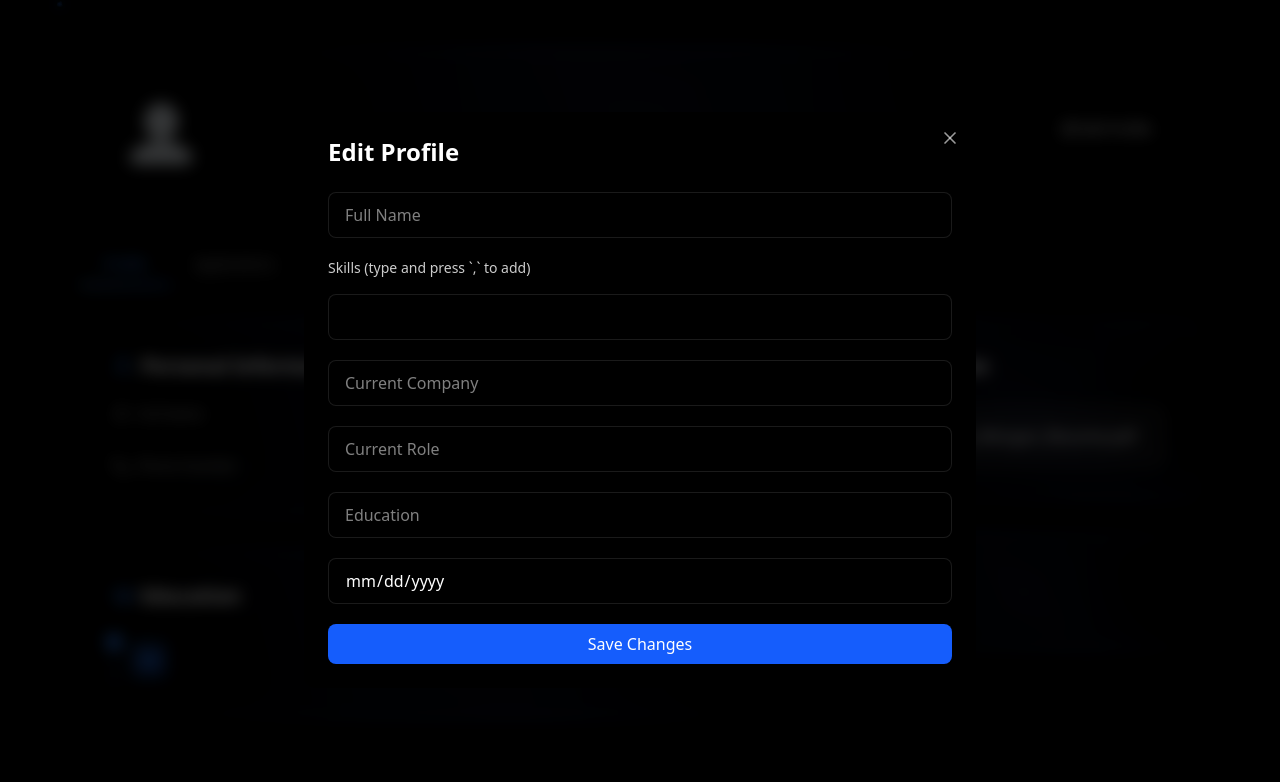
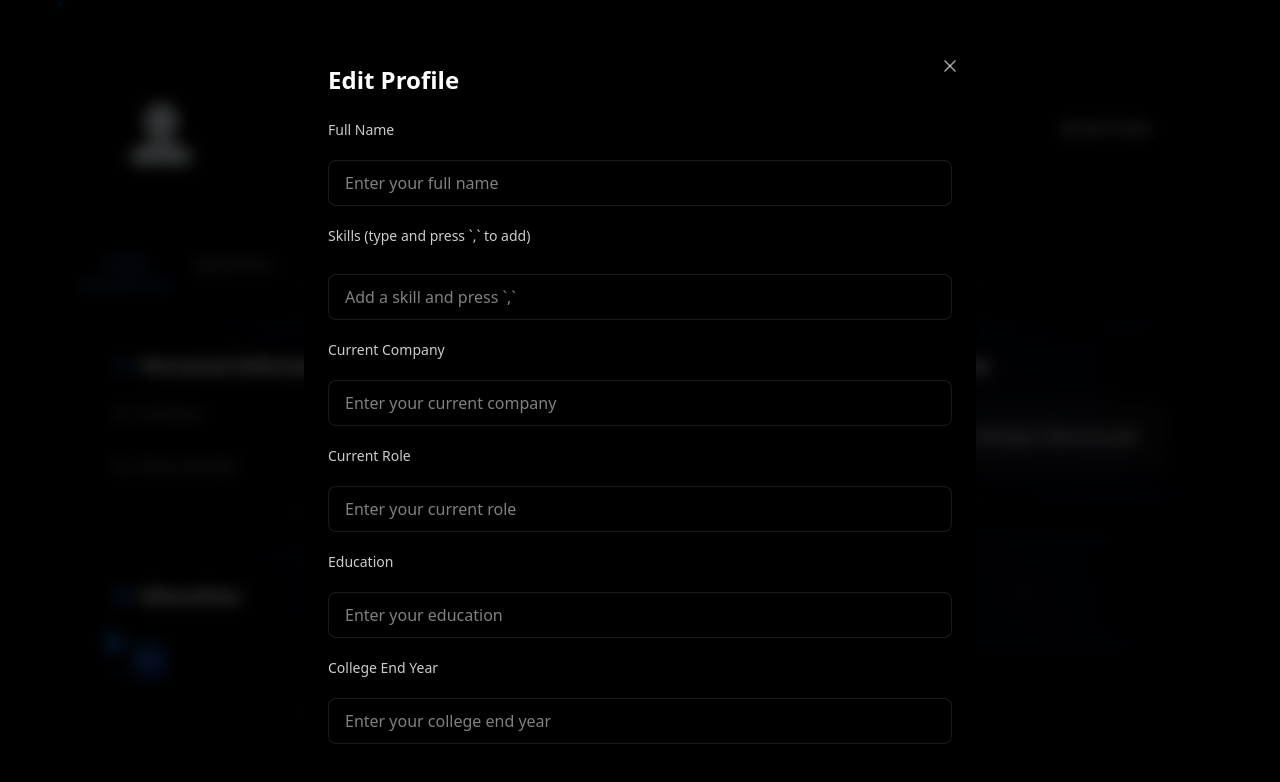
Before and after one commit to GauRav-sINGh123/NextGig, a React (Vite) app in the folder frontend/: page /profile in a window 1280 px wide. Both pictures are taken after a click on the button "Edit Profile". Shown: the top 782 px of the page. Built offline with nearby package versions, Linux system fonts and the light colour scheme.

Commit message:
Date Input Issue Fixed

```diff
--- a/frontend/src/components/ProfileEditModal.tsx
+++ b/frontend/src/components/ProfileEditModal.tsx
@@ -26,10 +26,8 @@
     college: "",
     collegeEndDate: "",
     currentRole: "",
-    profilePhoto: "",
   });
 
-  // const [previewImage, setPreviewImage] = useState<string | null>(null);
   const [skillInput, setSkillInput] = useState("");
 
   useEffect(() => {
@@ -40,12 +38,11 @@
         currentCompany: user.profile?.currentCompany || "",
         education: user.profile?.education || "",
         college: user.profile?.college || "",
-        collegeEndDate: user.profile?.collegeEndDate || "",
+        collegeEndDate: user.profile?.collegeEndDate
+          ? new Date(user.profile?.collegeEndDate).toISOString().split("T")[0]
+          : "",
         currentRole: user.profile?.currentRole || "",
-        profilePhoto: user.profile?.profilePhoto || "",
       });
-
-      // setPreviewImage(user.profile?.profilePhoto || null);
     }
   }, [user, isOpen]);
 
@@ -53,16 +50,17 @@
     e: React.ChangeEvent<HTMLInputElement | HTMLTextAreaElement>
   ) => {
     const { name, value } = e.target;
-    setFormData((prev) => ({ ...prev, [name]: value }));
+    setFormData((prev) => ({
+      ...prev,
+      [name]: value,
+    }));
   };
 
   const handleSkillInput = (e: React.ChangeEvent<HTMLInputElement>) => {
     const value = e.target.value.trim();
     if (value.includes(",")) {
       const newSkill = value.replace(",", "").trim();
-
-      // Convert all skills to lowercase for case-insensitive comparison
-      const lowerCaseSkills = formData.skills.map(skill => skill.toLowerCase());
+      const lowerCaseSkills = formData.skills.map((skill) => skill.toLowerCase());
 
       if (newSkill && !lowerCaseSkills.includes(newSkill.toLowerCase())) {
         setFormData((prev) => ({
@@ -76,26 +74,12 @@
     }
   };
 
-
   const removeSkill = (index: number) => {
     setFormData((prev) => ({
       ...prev,
       skills: prev.skills.filter((_, i) => i !== index),
     }));
   };
-
-  // const handleFileChange = (e: React.ChangeEvent<HTMLInputElement>) => {
-  //   if (e.target.files && e.target.files[0]) {
-  //     const file = e.target.files[0];
-  //     const reader = new FileReader();
-  //     reader.onloadend = () => {
-  //       const result = reader.result as string;
-  //       setPreviewImage(result);
-  //       setFormData((prev) => ({ ...prev, profilePhoto: result }));
-  //     };
-  //     reader.readAsDataURL(file);
-  //   }
-  // };
 
   const handleSubmit = (e: React.FormEvent) => {
     e.preventDefault();
@@ -130,44 +114,24 @@
                 <X className="w-5 h-5" />
               </button>
 
-              <h2 className="text-2xl font-bold mb-6 text-white">
-                Edit Profile
-              </h2>
+              <h2 className="text-2xl font-bold mb-6 text-white">Edit Profile</h2>
 
               <form onSubmit={handleSubmit} className="space-y-5">
-                {/* Profile Photo
-                <div>
-                  <label className="block text-white/80 text-sm font-medium mb-2">
-                    Profile Photo
+                {/* Full Name */}
+                <label className="block text-white/80 text-sm font-medium">
+                  Full Name
                 </label>
-                  <div className="flex items-center gap-4">
-                    <img
-                      src={previewImage || "/Profile.png"}
-                      alt="Profile"
-                      className="w-20 h-20 rounded-full border-4 border-black object-cover"
-                    />
-                    <input
-                      type="file"
-                      accept="image/*"
-                      onChange={handleFileChange}
-                      className="bg-black/50 border border-white/10 rounded-lg px-4 py-2.5 text-white focus:outline-none"
-                    />
-                  </div>
-                </div> */}
-
-                {/* Full Name */}
                 <input
                   type="text"
                   name="fullName"
-                  placeholder="Full Name"
+                  placeholder="Enter your full name"
                   value={formData.fullName}
                   onChange={handleChange}
-                  className="w-full bg-black/50 border border-white/10 rounded-lg px-4 py-2.5 text-white"
+                  className="w-full bg-black/50 border border-white/10 rounded-lg px-4 py-2.5 text-white focus:outline-none focus:border-blue-500"
                 />
 
                 {/* Skills */}
-                <div>
-                  <label className="block text-white/80 text-sm font-medium mb-2">
+                <label className="block text-white/80 text-sm font-medium">
                   Skills (type and press `,` to add)
                 </label>
                 <div className="flex flex-wrap gap-2 mb-2">
@@ -188,19 +152,67 @@
                   type="text"
                   value={skillInput}
                   onChange={handleSkillInput}
-                    className="w-full bg-black/50 border border-white/10 rounded-lg px-4 py-2.5 text-white"
+                  placeholder="Add a skill and press `,`"
+                  className="w-full bg-black/50 border border-white/10 rounded-lg px-4 py-2.5 text-white focus:outline-none focus:border-blue-500"
                 />
-                </div>
 
-                {/* Other Inputs */}
-                <input type="text" name="currentCompany" placeholder="Current Company" value={formData.currentCompany} onChange={handleChange} className="w-full bg-black/50 border border-white/10 rounded-lg px-4 py-2.5 text-white" />
-                <input type="text" name="currentRole" placeholder="Current Role" value={formData.currentRole} onChange={handleChange} className="w-full bg-black/50 border border-white/10 rounded-lg px-4 py-2.5 text-white" />
-                <input type="text" name="education" placeholder="Education" value={formData.education} onChange={handleChange} className="w-full bg-black/50 border border-white/10 rounded-lg px-4 py-2.5 text-white" />
+                {/* Current Company */}
+                <label className="block text-white/80 text-sm font-medium">
+                  Current Company
+                </label>
+                <input
+                  type="text"
+                  name="currentCompany"
+                  placeholder="Enter your current company"
+                  value={formData.currentCompany}
+                  onChange={handleChange}
+                  className="w-full bg-black/50 border border-white/10 rounded-lg px-4 py-2.5 text-white focus:outline-none focus:border-blue-500"
+                />
 
-                {/* Date Picker Fix */}
-                <input type="date" name="collegeEndDate" value={formData.collegeEndDate} onChange={handleChange} className="w-full bg-black/50 border border-white/10 rounded-lg px-4 py-2.5 text-white cursor-pointer" />
+                {/* Current Role */}
+                <label className="block text-white/80 text-sm font-medium">
+                  Current Role
+                </label>
+                <input
+                  type="text"
+                  name="currentRole"
+                  placeholder="Enter your current role"
+                  value={formData.currentRole}
+                  onChange={handleChange}
+                  className="w-full bg-black/50 border border-white/10 rounded-lg px-4 py-2.5 text-white focus:outline-none focus:border-blue-500"
+                />
 
-                <button type="submit" className="w-full bg-blue-600 text-white py-2 rounded-lg">
+                {/* Education */}
+                <label className="block text-white/80 text-sm font-medium">
+                  Education
+                </label>
+                <input
+                  type="text"
+                  name="education"
+                  placeholder="Enter your education"
+                  value={formData.education}
+                  onChange={handleChange}
+                  className="w-full bg-black/50 border border-white/10 rounded-lg px-4 py-2.5 text-white focus:outline-none focus:border-blue-500"
+                />
+
+                {/* College End Date */}
+                <label className="block text-white/80 text-sm font-medium">
+                  College End Year
+                </label>
+                <input
+                  type="text"
+                  name="collegeEndDate"
+                  value={formData.collegeEndDate}
+                  onChange={handleChange}
+                  placeholder="Enter your college end year"
+                  className="w-full bg-black/50 border border-white/10 rounded-lg px-4 py-2.5 text-white cursor-pointer focus:outline-none focus:border-blue-500"
+                />
+
+                {/* Submit Button */}
+                <button
+                  type="submit"
+                  className="w-full bg-blue-600 text-white py-2 rounded-lg"
+                >
                   Save Changes
                 </button>
               </form>
```
Lines whose indentation alone changed are shown as unchanged.
